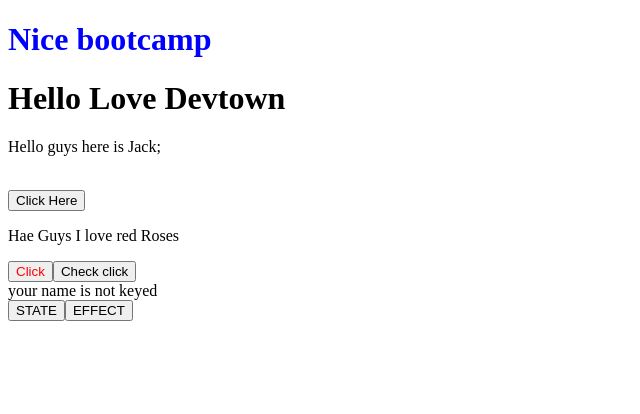
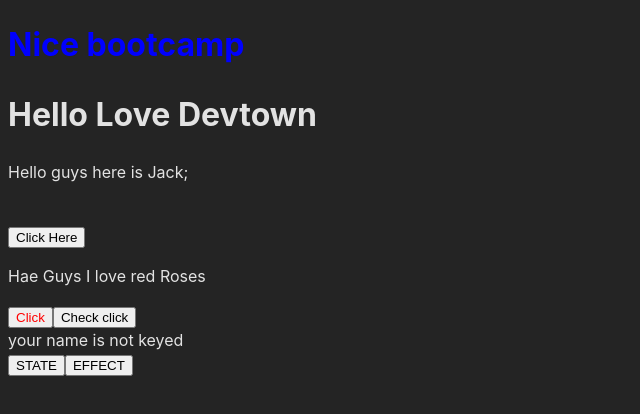
Before and after one commit to James-wasonga/react-bootcamp, a React (Vite) app: page / in a window 1280 px wide. Shown: the top 414 px of the page, without its empty margins (0-640 px from the left). Built offline with nearby package versions, Linux system fonts and the light colour scheme.

Commit message:
style updates

```diff
--- a/src/index.css
+++ b/src/index.css
@@ -1,3 +1,17 @@
+:root {
+  font-family: Inter, system-ui, Avenir, Helvetica, Arial, sans-serif;
+  line-height: 1.5;
+  font-weight: 400;
+
+  color-scheme: light dark;
+  color: rgba(255, 255, 255, 0.87);
+  background-color: #242424;
+
+  font-synthesis: none;
+  text-rendering: optimizeLegibility;
+  -webkit-font-smoothing: antialiased;
+  -moz-osx-font-smoothing: grayscale;
+}
 
 .my-head{
   color:blue;
```
